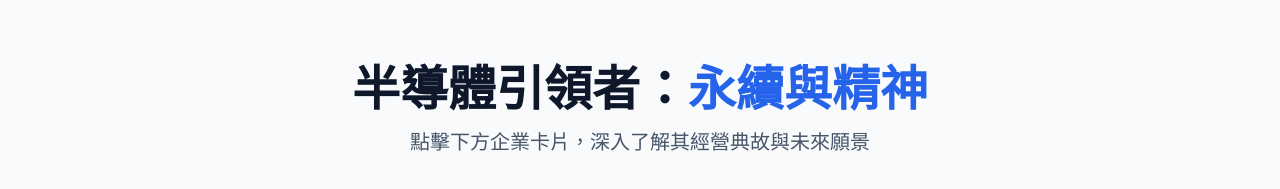
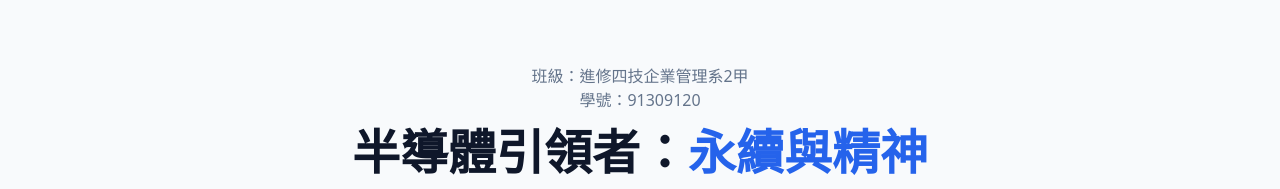
Before and after one commit to 91309120/91309120.github.io, a plain HTML site: page index.html in a window 1280 px wide. Shown: the top 189 px of the page. Drawn offline with nearby package versions, Linux system fonts and the light colour scheme.

Commit message:
Add files via upload

```diff
--- a/index.html
+++ b/index.html
@@ -9,6 +9,11 @@
 <body class="bg-slate-50 font-sans">
     <div class="max-w-6xl mx-auto px-4 py-16">
         <header class="text-center mb-16">
+            <div class="mb-4 text-slate-500 font-medium">
+                <p>班級：進修四技企業管理系2甲</p>
+                <p>學號：91309120</p>
+            </div>
+
             <h1 class="text-5xl font-extrabold text-slate-900 mb-4">半導體引領者：<span class="text-blue-600">永續與精神</span></h1>
             <p class="text-xl text-slate-600">點擊下方企業卡片，深入了解其經營典故與未來願景</p>
         </header>
```
